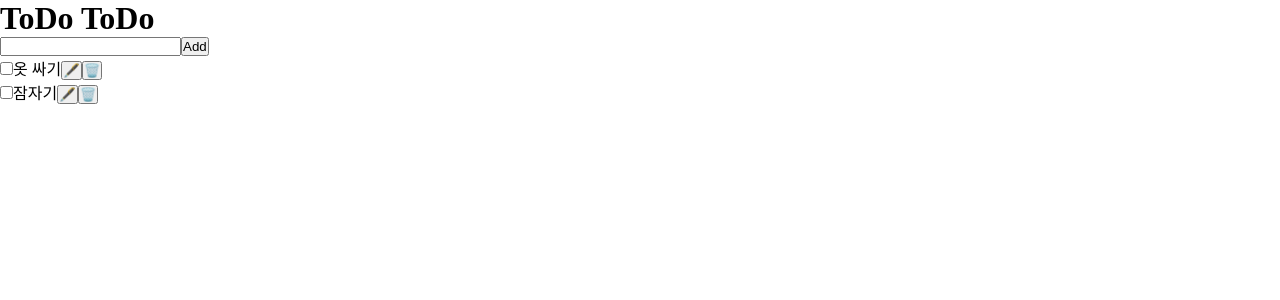
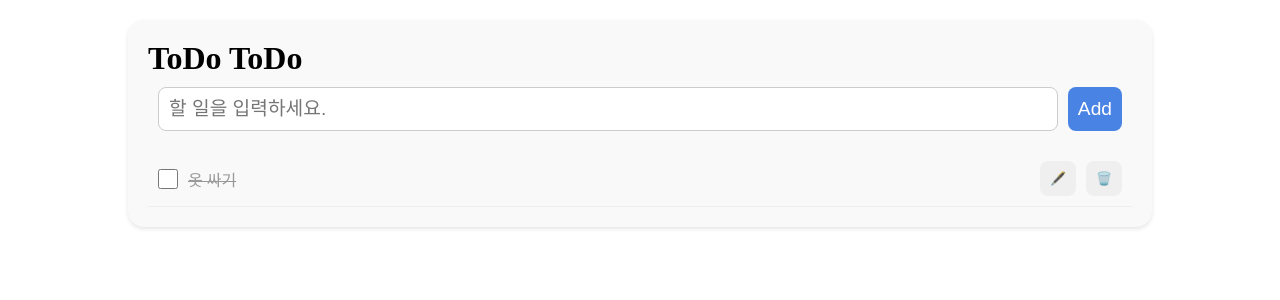
Before and after one commit to bambxxz1e/2026_Programming, a React (Vite) app: page / in a window 1280 px wide. Shown: the top 300 px of the page. Built offline with nearby package versions, Linux system fonts and the light colour scheme.

Commit message:
TodoListApp HTML className, todolist.css

```diff
--- a/src/TodoListApp.jsx
+++ b/src/TodoListApp.jsx
@@ -1,32 +1,27 @@
 import { useState } from "react";
+import './todolist.css';
 
 function TodoListApp(){
   const [todo, setTodo] = useState("");
 
   return(
-    <>
-      <h1>ToDo ToDo</h1>
+    <div className="todo">
+      <h1 className="todo__title">ToDo ToDo</h1>
 
-      <form>
-        <input type="text"/>
-        <button>Add</button>
+      <form className="todo__form">
+        <input type="text" className="todo__input" placeholder="할 일을 입력하세요."/>
+        <button type="submit" className="todo__button todo__button--add">Add</button>
       </form>
 
-      <ul>
-        <li>
-          <input type="checkbox" name="" id="" />
-          <label>옷 싸기</label>
-          <button>🖋️</button>
-          <button>🗑️</button>
-        </li>
-        <li>
-          <input type="checkbox" name="" id="" />
-          <label>잠자기</label>
-          <button>🖋️</button>
-          <button>🗑️</button>
+      <ul className="todo__list">
+        <li className="todo__item todo__item--complete">
+          <input type="checkbox" className="todo__check" name="" id="chk-1" />
+          <label htmlFor="chk-1" className="todo__label">옷 싸기</label>
+          <button className="todo__button todo__button--edit">🖋️</button>
+          <button className="todo__button todo__button--delete">🗑️</button>
         </li>
       </ul>
-    </>
+    </div>
   );
 }
 
--- /dev/null
+++ b/src/todolist.css
@@ -0,0 +1,66 @@
+.todo {
+    width: max(80%, 400px); /* 최소 400px */
+    margin: 20px auto;
+    padding: 20px;
+    background-color: #f9f9f9;
+    border-radius: 16px;
+    box-shadow: 0 2px 4px rgba(0, 0, 0, 0.1);
+}
+
+.todo__form {
+    display: flex;
+    padding: 10px;
+    margin-bottom: 10px;
+}
+
+.todo__input {
+    padding: 10px;
+    font-size: 1.2em;
+    border: 1px solid #ccc;
+    border-radius: 8px;
+    margin-right: 10px;
+    flex: 1; /* flex 공간의 나머지 여백만큼 늘리자 */
+}
+
+.todo__button {
+    padding: 10px;
+    border: none;
+    border-radius: 8px;
+    cursor: pointer; /* 마우스 손가락 모양으로 */
+    font-size: 1.2em;
+    color: #fff;
+}
+
+.todo__button--add {
+    background-color: #4984e4;
+}
+
+.todo__item {
+    display: flex;
+    align-items: center; /* 높이 가운데 정렬 */
+    justify-content: space-between;
+    padding: 10px;
+    border-bottom: 1px solid #eee;
+    gap: 10px;
+}
+
+.todo__check {
+    width: 20px;
+    height: 20px;
+    cursor: pointer;
+    accent-color: #999;
+}
+
+.todo__label {
+    flex: 1;
+}
+
+.todo__button--edit,
+.todo__button--delete {
+    font-size: 0.8em;
+}
+
+.todo__item--complete .todo__label {
+    text-decoration: line-through;
+    color: #999;
+}
```
